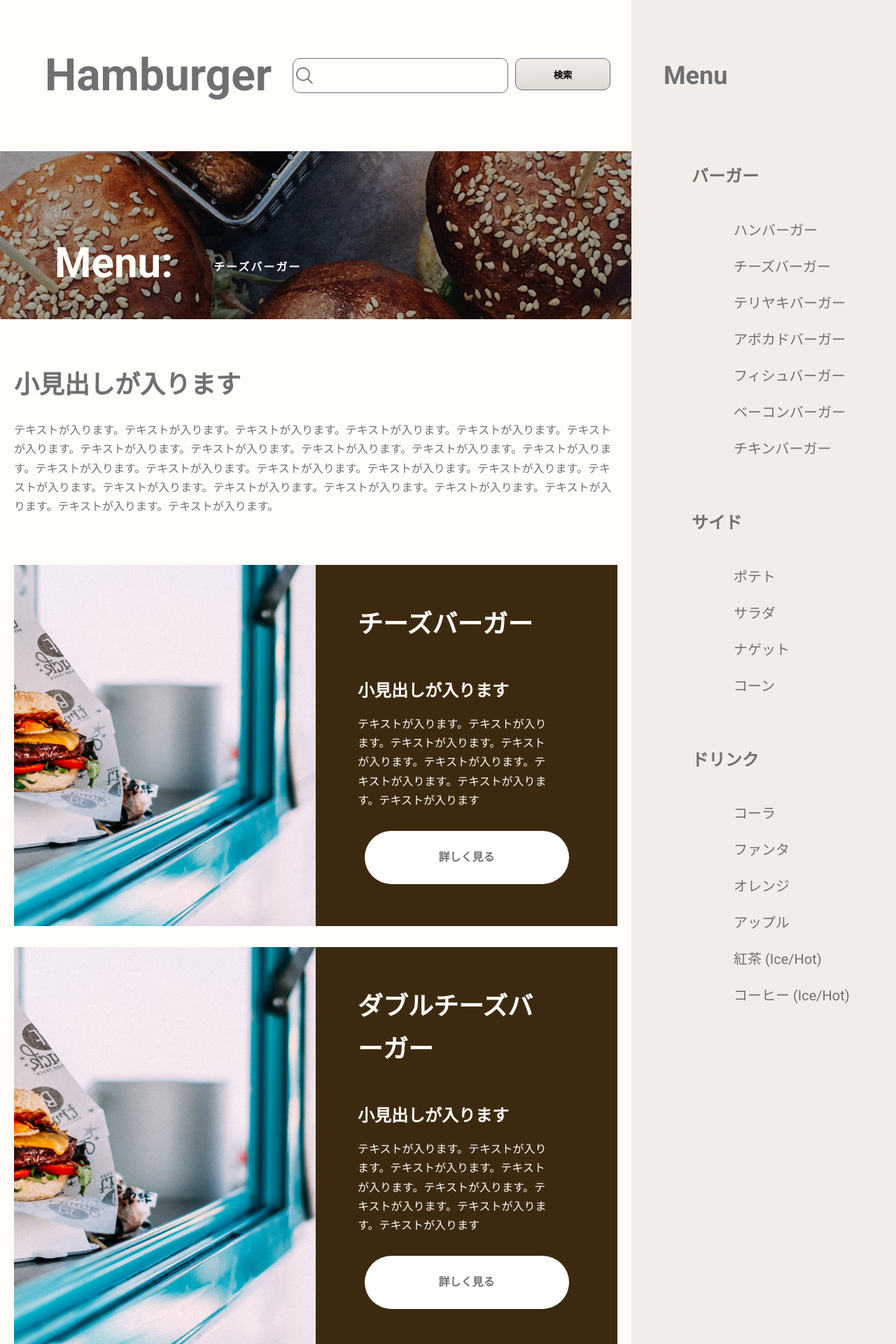
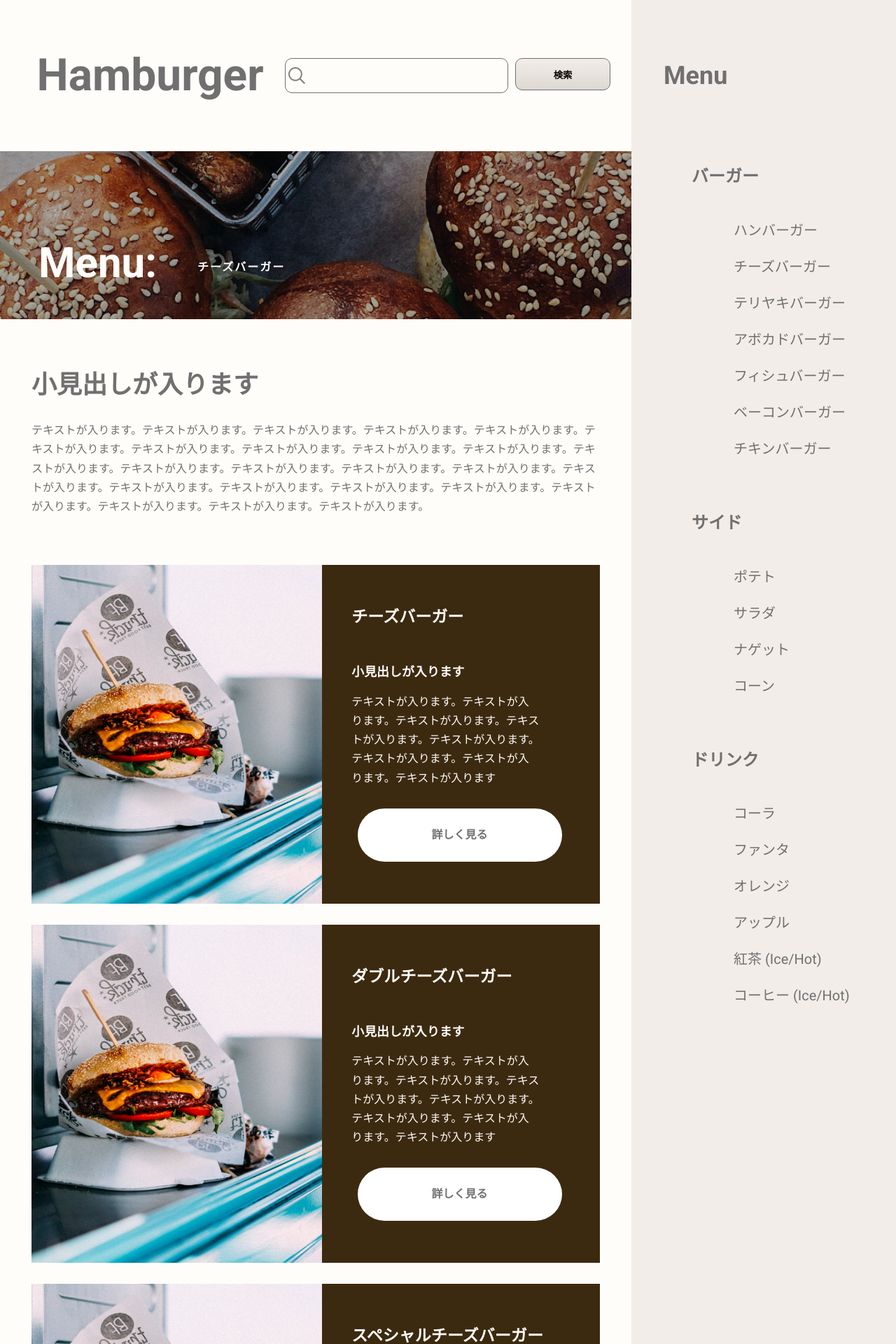
Before and after one commit to koji-kn/Hamburger-DemoSite, a PHP site: page /archive.html in a window 1280 px wide. Shown: the top 1920 px of the page at 70% size. Run offline with PHP 8.4, Linux system fonts and the light colour scheme; some libraries are stand-ins or nearby versions; some web fonts are replaced.

Commit message:
レスポンシブ調整

```diff
--- a/css/style.css
+++ b/css/style.css
@@ -133,7 +133,8 @@ section {
 }
 @media (min-width: 960px) {
   section {
-    max-width: 1393px;
+    width: 90%;
+    max-width: 1353px;
   }
 }
 
@@ -157,7 +158,7 @@ section {
 @media (min-width: 960px) {
   .l-header__logo > h1 {
     font-size: clamp(4rem, 5vw, 6.4rem);
-    margin-left: 64px;
+    margin-left: clamp(30px, 4.1vw, 64px);
   }
 }
 
@@ -599,6 +600,7 @@ body.is-open {
 }
 @media (min-width: 960px) {
   .p-mainvisual dl {
+    padding-left: 0;
     flex-direction: row;
     align-items: center;
     -moz-column-gap: 18px;
@@ -633,10 +635,16 @@ body.is-open {
 @media (min-width: 960px) {
   .p-mainvisual__title {
     font-size: 4rem;
+    margin-left: clamp(30px, 4.3vw, 86px);
   }
 }
 .p-mainvisual__title--single {
   letter-spacing: normal;
+}
+@media (min-width: 639px) {
+  .p-mainvisual__title--single {
+    font-size: 6rem;
+  }
 }
 .p-mainvisual__img {
   height: 100%;
@@ -766,7 +774,6 @@ body.is-open {
     justify-content: flex-end;
     flex-grow: 1;
     margin: 0 30px;
-    position: relative;
   }
 }
 .p-search-form__input, .p-search-form__submit {
@@ -778,6 +785,7 @@ body.is-open {
   width: 216px;
   padding-left: 30px;
   background: url(../images/icon/search.png) no-repeat left 4px center;
+  transition: width 0.3s;
 }
 @media (min-width: 639px) {
   .p-search-form__input {
@@ -787,13 +795,7 @@ body.is-open {
 }
 @media (min-width: 960px) {
   .p-search-form__input:focus {
-    position: absolute;
-    width: 396px;
-    top: 0;
-    right: 146px;
     border-color: #3C2A10;
-    background-color: #fff;
-    box-shadow: -10px 10px 5px rgba(255, 255, 255, 0.7);
   }
 }
 .p-search-form__submit {
@@ -929,17 +931,21 @@ body.is-open {
 }
 @media (min-width: 1201px) {
   .p-archive__card--contents {
-    padding: 55px 60px 60px 60px;
+    padding-top: 55px;
+    padding-bottom: 60px;
+    padding-left: clamp(20px, 3.3vw, 60px);
+    padding-right: clamp(20px, 3.6vw, 60px);
     flex-basis: calc(100% - 120px);
   }
 }
 .p-archive__card--contents h3 {
   font-size: 2rem;
   margin-bottom: 21px;
+  overflow-wrap: break-spaces;
 }
-@media (min-width: 1201px) {
+@media (min-width: 960px) {
   .p-archive__card--contents h3 {
-    font-size: 3.6rem;
+    font-size: clamp(20px, 1.8vw, 36px);
     margin-bottom: 44px;
   }
 }
@@ -947,14 +953,14 @@ body.is-open {
   font-size: 1.6rem;
   margin-bottom: 7px;
 }
-@media (min-width: 1201px) {
+@media (min-width: 960px) {
   .p-archive__card--contents h4 {
-    font-size: 2.4rem;
+    font-size: clamp(16px, 1.4vw, 28px);
     margin-bottom: 13px;
   }
 }
 @media (min-width: 1201px) {
-  .p-archive__card--info {
+  .p-archive__card--info p {
     padding-right: 40px;
   }
 }
@@ -966,6 +972,10 @@ body.is-open {
   .p-archive__card--img {
     height: auto;
   }
+}
+.p-archive__card--img img {
+  -o-object-position: left;
+     object-position: left;
 }
 .p-archive__card--detail {
   display: block;
--- a/scss/layout/_header.scss
+++ b/scss/layout/_header.scss
@@ -19,7 +19,7 @@
 
         @include mixin.breakpoint(pc){
             font-size: clamp(4.0rem ,5.0vw, 6.4rem);
-            margin-left: 64px;
+            margin-left: clamp(30px , 4.1vw, 64px);
         }
 
     }
--- a/scss/layout/_main.scss
+++ b/scss/layout/_main.scss
@@ -13,6 +13,7 @@
             content: "";
             background-color: variables.$color--white;
         }
+
     }
 
 }
@@ -21,6 +22,7 @@ section{
     padding: 20px;
 
     @include mixin.breakpoint(pc){
-        max-width: 1393px;
+        width: 90%;
+        max-width: 1353px;
     }
 }
--- a/scss/object/project/_archive.scss
+++ b/scss/object/project/_archive.scss
@@ -55,16 +55,20 @@
             flex-basis: calc(100% - 34px);
 
             @include mixin.breakpoint(full){
-                padding: 55px 60px 60px 60px;
+                padding-top: 55px;
+                padding-bottom: 60px;
+                padding-left: clamp(20px, 3.3vw, 60px);
+                padding-right: clamp(20px, 3.6vw, 60px);
                 flex-basis: calc(100% - 120px);
             }
 
             h3{
                 font-size: 2.0rem;
                 margin-bottom: 21px;
+                overflow-wrap: break-spaces;
 
-                @include mixin.breakpoint(full){
-                    font-size: 3.6rem;
+                @include mixin.breakpoint(pc){
+                    font-size: clamp(20px, 1.8vw, 36px);
                     margin-bottom: 44px;
                 }
             }
@@ -73,15 +77,15 @@
                 font-size: 1.6rem;
                 margin-bottom: 7px;
 
-                @include mixin.breakpoint(full){
-                    font-size: 2.4rem;
+                @include mixin.breakpoint(pc){
+                    font-size: clamp(16px, 1.4vw, 28px);
                     margin-bottom: 13px;
                 }
             }
 
         }
 
-        &--info{
+        &--info p{
             @include mixin.breakpoint(full){
                 padding-right: 40px;
             }
@@ -93,6 +97,10 @@
 
             @include mixin.breakpoint(tablet){
                 height: auto;
+            }
+
+            img{
+                object-position: left;
             }
 
         }
--- a/scss/object/project/_form.scss
+++ b/scss/object/project/_form.scss
@@ -12,7 +12,6 @@
         justify-content: flex-end;
         flex-grow: 1;
         margin: 0 30px;
-        position: relative;
     }
 
     &__input,
@@ -26,7 +25,7 @@
         width: 216px;
         padding-left: 30px;
         background: url(../images/icon/search.png) no-repeat left 4px center;
-        // transition: width 0.3s;
+        transition: width 0.3s;
 
         @include mixin.breakpoint(tablet){
             flex-grow: 1;
@@ -35,13 +34,13 @@
 
         @include mixin.breakpoint(pc){
             &:focus{
-                position: absolute;
-                width: 396px;
-                top: 0;
-                right: 146px;
+                // position: absolute;
+                // width: 396px;
+                // top: 0;
+                // right: 146px;
+                // background-color: #fff;
+                // box-shadow: -10px 10px 5px rgba($color: #fff, $alpha: 0.7);
                 border-color: variables.$color--contents;
-                background-color: #fff;
-                box-shadow: -10px 10px 5px rgba($color: #fff, $alpha: 0.7);
             }
 
         }
--- a/scss/object/project/_mainvisual.scss
+++ b/scss/object/project/_mainvisual.scss
@@ -17,6 +17,7 @@
         flex-direction: column;
 
         @include mixin.breakpoint(pc){
+            padding-left: 0;
             flex-direction: row;
             align-items: center;
             column-gap: 18px;
@@ -52,11 +53,16 @@
 
         @include mixin.breakpoint(pc){
             font-size: 4.0rem;
+            margin-left: clamp(30px , 4.3vw, 86px);
         }
 
 
         &--single{
             letter-spacing: normal;
+
+            @include mixin.breakpoint(tablet){
+                font-size: 6.0rem;
+            }
         }
 
     }
```
Also changed, not shown: css/style.min.css, scss/object/utility/_margin.scss (line endings or trailing spaces), 2 other files.
